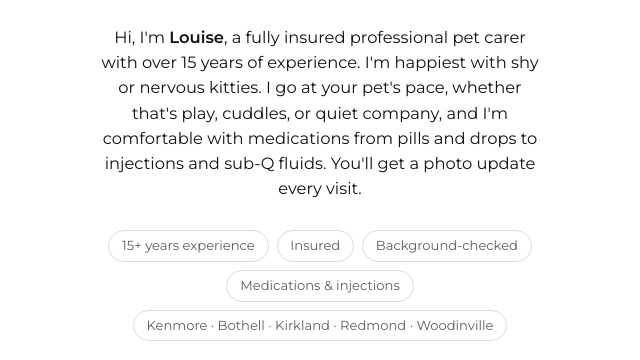
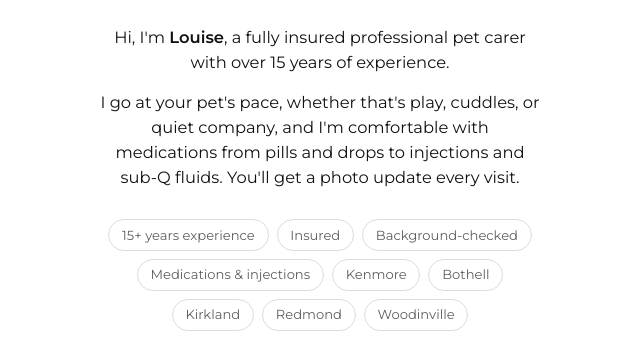
Before and after one commit to geffen/pawpinspetcare, a plain HTML site: page index.html in a window 1280 px wide. Shown: the part 386-746 px from the top of the page, without its empty margins (320-960 px from the left). Drawn offline with Linux system fonts and the light colour scheme.

Commit message:
Split intro into two paragraphs and give each town its own badge
- Drop the cats-only line from the home page intro and break it into
  two paragraphs with spacing between them
- Service area shown as one badge per town so the badges wrap evenly
- Asset version bumped for the stylesheet change

Co-Authored-By: Claude Opus 5.5 <noreply@anthropic.com>

```diff
--- a/index.html
+++ b/index.html
@@ -40,7 +40,7 @@
   }
   </script>
 
-  <link rel="stylesheet" href="style.css?v=20261124b">
+  <link rel="stylesheet" href="style.css?v=20261124c">
 </head>
 <body>
   <main>
@@ -52,20 +52,28 @@
       <p class="tagline">Gentle, loving, reliable care · <strong>Kenmore, WA</strong></p>
     </header>
 
-    <p class="blurb">
-      Hi, I'm <strong>Louise</strong>, a fully insured professional pet carer with
-      over 15 years of experience. I'm happiest with shy or nervous kitties. I go at
-      your pet's pace, whether that's play, cuddles, or quiet company, and
-      I'm comfortable with medications from pills and drops to injections and
-      sub-Q fluids. You'll get a photo update every visit.
-    </p>
+    <div class="blurb">
+      <p>
+        Hi, I'm <strong>Louise</strong>, a fully insured professional pet carer with
+        over 15 years of experience.
+      </p>
+      <p>
+        I go at your pet's pace, whether that's play, cuddles, or quiet company,
+        and I'm comfortable with medications from pills and drops to injections
+        and sub-Q fluids. You'll get a photo update every visit.
+      </p>
+    </div>
 
-    <ul class="facts" aria-label="Highlights">
+    <ul class="facts" aria-label="Highlights and service area">
       <li>15+ years experience</li>
       <li>Insured</li>
       <li>Background-checked</li>
       <li>Medications &amp; injections</li>
-      <li>Kenmore · Bothell · Kirkland · Redmond · Woodinville</li>
+      <li>Kenmore</li>
+      <li>Bothell</li>
+      <li>Kirkland</li>
+      <li>Redmond</li>
+      <li>Woodinville</li>
     </ul>
 
     <section class="cta" aria-labelledby="start">
@@ -115,8 +123,8 @@
       <a href="mailto:louise@pawpinspetcare.com" style="color: inherit">louise@pawpinspetcare.com</a>
     </footer>
   </main>
-  <script src="mail.js?v=20261124b"></script>
-  <script src="reviews.js?v=20261124b"></script>
+  <script src="mail.js?v=20261124c"></script>
+  <script src="reviews.js?v=20261124c"></script>
   <script>document.getElementById('y').textContent = new Date().getFullYear();</script>
 </body>
 </html>
--- a/style.css
+++ b/style.css
@@ -53,6 +53,8 @@ main { width: 100%; max-width: 440px; text-align: center; }
   margin: 1.75rem 0;
   font-size: 1.02rem;
   text-wrap: pretty;
+  display: grid;
+  gap: .9rem;          /* space between intro paragraphs */
 }
 .blurb strong { font-weight: 600; }
 
```
Also changed, not shown: hi/index.html (+3 -3 lines).
